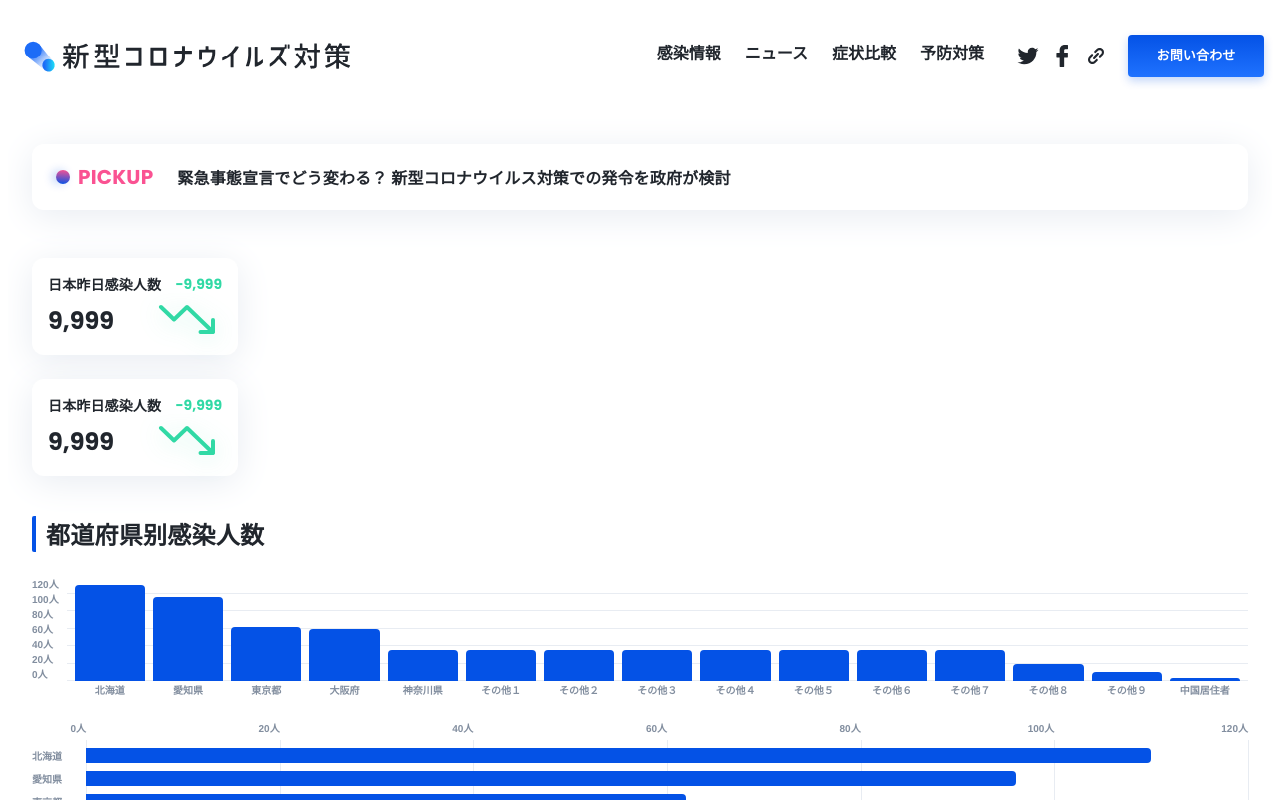
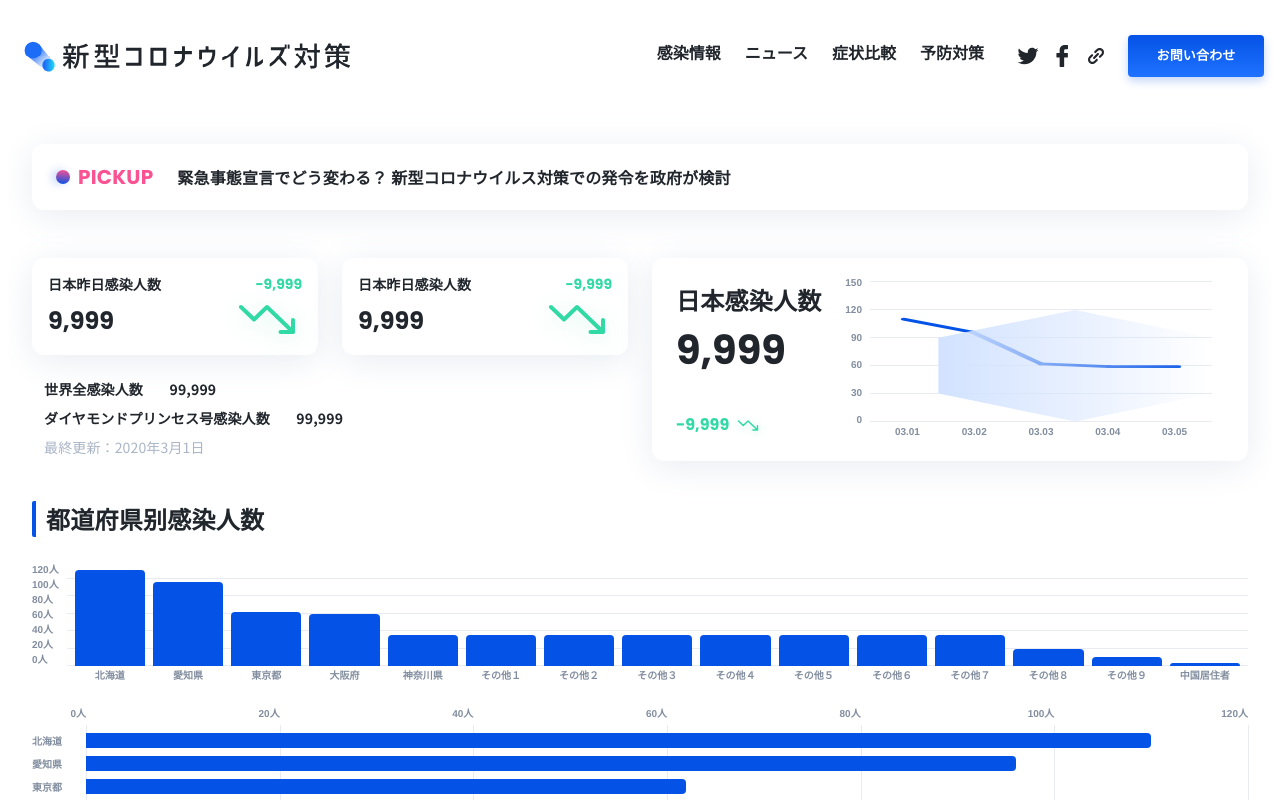
Before and after one commit to nikoloside/BitValley.COVID-19, a Vue app: page /#/ in a window 1280 px wide. Shown: the top 800 px of the page. Built offline with nearby package versions, Linux system fonts and the light colour scheme.

Commit message:
折线图部分完成

```diff
--- a/src/components/DashBoardLarge.vue
+++ b/src/components/DashBoardLarge.vue
@@ -1,23 +1,90 @@
 <template>
-  <div id="DashBoardMedium" class="wrap-shadow">
-    <div class="wrap-dashboard flex-container-spacebetween flex-direction-column">
-      <div class="DashBoardUpper flex-container-spacebetween">
+    <div id="DashBoardLarge" class="wrap-shadow">
+        <div class="wrap-dashboard flex-container-spacebetween">
+            <div class="DashBoardLeft flex-container-spacebetween flex-direction-column">
                 <div class="DashBoardTitle">
                     {{ BoardTitle }}
                 </div>
+                <div class="DashBoardNumberBlack">
+                    {{ normalizeTotalPersons }}
+                </div>
+
+                <div class="DashBoardDiff flex-container-start">
                     <div
                     class="DashBoardNumberColor"
                     v-bind:style="{ 'color': `${ diffColor }` }"
                     >
-          {{ signedDiffPersons }}
-        </div>
-      </div>
-      <div class="DashBoardDowner flex-container-spacebetween">
-        <div class="DashBoardNumberBlack">
-          {{ signedTotalPersons }}
+                        {{ normalizeDiffPersons }}
                     </div>
                     <div class="DashBoardIcon">
                         <img :src="diffIcon">
+                    </div>
+                </div>
+            </div>
+
+            <div class="DashBoardRight">
+
+                <!-- 縦軸 -->
+                <div class="unit-group">
+                    <div class="unit"
+                    v-for="unit in units" v-bind:key="unit"
+                    v-bind:style="{ height: `${100 / unitCount+3 }%` }"
+                    >
+                        {{ unit }}
+                    </div>
+                </div>
+
+                <!-- グラフの内部 -->
+                <div class="graph-wrapper">
+                    <!-- グラフの掛け線 -->
+                    <div
+                        class="unit-line"
+                        v-for="bottom in lineBottoms"
+                        v-bind:key="bottom"
+                        v-bind:style="{ bottom }"
+                    />
+
+                    <!-- データの描画空間 -->
+                    <div class="infect-data-group">
+                        <svg
+                        width='100%'
+                        height='100%'
+                        viewBox="0 0 100 100"
+                        preserveAspectRatio="none"
+                        >
+                            <line
+                            v-for="(infectFromData, index) in infectFromDatas"
+                            v-bind:key="index"
+                            :x1="`${50 / infectDatas.length * (1 + index * 2)}`"
+                            :y1="`${100 - infectFromData / units[0] * 100}`"
+                            :x2="`${50 / infectDatas.length * (3 + index * 2)}`"
+                            :y2="`${100 - infectDatas[index + 1].count / units[0] * 100}`"
+                            style="stroke:#0452E6;" stroke-linecap="round" stroke-width="2" />
+
+                            <defs>
+                                <linearGradient id="grad1">
+                                    <stop offset="0%" stop-color="#D2E2FF"/>
+                                    <stop offset="100%" stop-color="#D2E2FF" stop-opacity="0" />
+                                </linearGradient>
+                            </defs>
+                            <polygon classe="infect-data-line"
+                            points="60,20 100,40 100,80 60,100 20,80 20,40" fill="url(#grad1)" />
+                        </svg>
+                    </div>
+
+                </div>
+
+                <div/>
+
+                <!-- 横軸 -->
+                <div class="infect-label-group">
+                    <div class="infect-label"
+                        v-for="infectData in infectDatas"
+                        v-bind:key="infectData.date"
+                        v-bind:style="{ width: `${100 / infectDatas.length}%` }"
+                    >
+                        {{infectData.date}}
+                    </div>
                 </div>
             </div>
         </div>
@@ -30,21 +97,44 @@ import decreaseIcon from '../assets/image/decrease.svg';
 import equalizeIcon from '../assets/image/equalize.svg';
 
 export default {
-  name: 'DashBoardMedium',
+  name: 'DashBoardLarge',
   data() {
     return {
-      BoardTitle: '日本昨日感染人数',
+      BoardTitle: '日本感染人数',
       TotalPersons: 9999,
       DiffPersons: -9999,
 
+      unitCount: 6,
+      infectDatas: [
+        {
+          date: '03.01',
+          count: 110,
+        },
+        {
+          date: '03.02',
+          count: 96,
+        },
+        {
+          date: '03.03',
+          count: 62,
+        },
+        {
+          date: '03.04',
+          count: 59,
+        },
+        {
+          date: '03.05',
+          count: 59,
+        },
+      ],
     };
   },
   computed: {
-    signedTotalPersons() {
+    normalizeTotalPersons() {
       const { TotalPersons } = this;
       return TotalPersons.toLocaleString();
     },
-    signedDiffPersons() {
+    normalizeDiffPersons() {
       const { DiffPersons } = this;
       let sign = '';
       if (DiffPersons > 0) {
@@ -74,6 +164,26 @@ export default {
       // eslint-disable-next-line global-require
       return equalizeIcon;
     },
+    step() {
+      const { infectDatas, unitCount } = this;
+      const counts = infectDatas.map(({ count }) => count);
+      const maxCount = Math.max(...counts);
+
+      return Math.ceil(maxCount / (unitCount - 1) / 10) * 10;
+    },
+    lineBottoms() {
+      const { unitCount } = this;
+      // eslint-disable-next-line no-mixed-operators
+      return [...Array(unitCount).keys()].map(i => `${i * 100 / (unitCount - 1)}%`);
+    },
+    units() {
+      const { unitCount, step } = this;
+      return [...Array(unitCount).keys()].map(i => i * step).reverse();
+    },
+    infectFromDatas() {
+      const { infectDatas } = this;
+      return [...Array(infectDatas.length - 1).keys()].map(i => infectDatas[i].count);
+    },
   },
 };
 </script>
@@ -82,52 +192,128 @@ export default {
 <style  lang="scss" scoped>
 @import "@/commons/_variables.scss";
 
-#DashBoardMedium {
+#DashBoardLarge {
     display: flex;
     background-color: $color-background;
     border-radius: 12px;
     min-width: 206px;
-    height: 97px;
+    width: 100%;
+    height: 203px;
+    margin: 0 12px;
+
+    @media (max-width: $breakpoint-sp) {
+        height: 275px;
+    }
 
     .wrap-dashboard {
         width: 100%;
-        padding: 16px 16px;
+        padding: 24px 24px;
     }
 
-    .DashBoardUpper {
-        width: 100%;
-        height: 21px;
+    .DashBoardLeft {
+        height: 100%;
+        align-items: flex-start;
+        margin-right: 16px;
 
         .DashBoardTitle {
-            @include noto-font-001em(14px, bold);
+            @include noto-font-001em(24px, bold);
             color: $color-black;
+            text-align: left;
+            width: 152px;
         }
+
+        .DashBoardNumberBlack {
+            @include poppins-font(40px, bold);
+            color: $color-black;
+            position: relative;
+            top: -16px;
+        }
+
+        .DashBoardDiff {
+
             .DashBoardNumberColor {
-            @include poppins-font(14px, bold);
-            align-items: right;
+                @include poppins-font(16px, bold);
                 color: $color-pink;
             }
+
+            .DashBoardIcon {
+                width: 38px;
+                height: 24px;
+                img {
+                    width: 100%;
+                    height: auto
                 }
-    .DashBoardDowner {
+            }
+
+        }
+    }
+
+    .DashBoardRight {
+        max-width: 385px;
         width: 100%;
-        height: 36px;
+        height: 100%;
+        display: grid;
+        grid-template-rows: 90% 24px;
+        grid-template-columns:  18px  90%;
+        gap: 4px 8px;
 
-        .DashBoardNumberBlack {
-            @include poppins-font(24px, bold);
+        .unit-group {
+            text-align: left;
+            font-weight: bold;
+            font-size: 10px;
+            color: $color-gray;
+
+            .unit {
+                text-align: right;
+                position:relative;
+                top: -5px;
+            }
+        }
+
+        .graph-wrapper {
+            position: relative;
+            width: 100%;
+        }
+
+        .unit-line {
+            height: 1px;
+            background-color: $color-palegray;
+            position: absolute;
+            right: 0;
+            left: 0;
+        }
+
+        .infect-data-group {
+            position: absolute;
+            width: 100%;
+            height: 100%;
+        }
+
+        .infect-data-line {
+            background: linear-gradient(180deg, #D2E2FF 0%, rgba(210, 226, 255, 0) 100%);
+        }
+
+        .infect-column {
+            position: absolute;
+            left: 4px;
+            right: 4px;
+            bottom: 0;
+            background-color: $color-navy;
+            border-radius: 4px 4px 0px 0px;
+        }
+
+        .infect-label-group {
+            padding: 0 4px;
             display: flex;
-            color: $color-black;
         }
-        $IconWidth: 58px;
-        $IconHeight: 36px;
-        .DashBoardIcon {
-            width: $IconWidth;
-            height: $IconHeight;
-            //background-position: center;
-            img {
-                position: relative;
-                top: -$IconHeight/2;
-                left: -$IconWidth/2;
-            }
+
+        .infect-label {
+            font-weight: bold;
+            font-size: 10px;
+            color: $color-gray;
+            text-align: center;
+            padding: 0 4px;
+            line-height: 1.1;
         }
     }
 }
--- a/src/components/DashBoardMedium.vue
+++ b/src/components/DashBoardMedium.vue
@@ -9,12 +9,12 @@
           class="DashBoardNumberColor"
           v-bind:style="{ 'color': `${ diffColor }` }"
         >
-          {{ signedDiffPersons }}
+          {{ normalizeDiffPersons }}
         </div>
       </div>
       <div class="DashBoardDowner flex-container-spacebetween">
         <div class="DashBoardNumberBlack">
-          {{ signedTotalPersons }}
+          {{ normalizeTotalPersons }}
         </div>
         <div class="DashBoardIcon">
             <img :src="diffIcon">
@@ -40,11 +40,11 @@ export default {
     };
   },
   computed: {
-    signedTotalPersons() {
+    normalizeTotalPersons() {
       const { TotalPersons } = this;
       return TotalPersons.toLocaleString();
     },
-    signedDiffPersons() {
+    normalizeDiffPersons() {
       const { DiffPersons } = this;
       let sign = '';
       if (DiffPersons > 0) {
@@ -87,7 +87,9 @@ export default {
     background-color: $color-background;
     border-radius: 12px;
     min-width: 206px;
+    width: 100%;
     height: 97px;
+    margin: 0 12px;
 
     .wrap-dashboard {
         width: 100%;
--- a/src/toppage/covid19_top.vue
+++ b/src/toppage/covid19_top.vue
@@ -50,6 +50,8 @@ export default {
 @import "@/commons/_variables.scss";
 #wrap {
   background-color : #fff;
+  // 先对应 960 和 1280 之间，等增加样式之后统一加@ media 的tag
+  // 基本所有的component样式都是能默认自适应的
   min-width: 960px;
   max-width: 1280px;
   overflow: hidden;
--- a/src/toppage/sections/covid19_infect_number.vue
+++ b/src/toppage/sections/covid19_infect_number.vue
@@ -1,8 +1,22 @@
 <template>
   <div id="covid19-infect-number">
-    <div class="infect-number-left">
+    <div class="infect-number-left flex-container-start">
       <DashBoardMedium></DashBoardMedium>
       <DashBoardMedium></DashBoardMedium>
+    </div>
+    <div class="infect-number-right flex-container-start">
+      <DashBoardLarge></DashBoardLarge>
+    </div>
+    <div class="infect-number-text flex-container-start flex-direction-column">
+      <div class="infect-number-text-bold">
+        世界全感染人数&nbsp;&nbsp;&nbsp;&nbsp;&nbsp;&nbsp;&nbsp;&nbsp;{{normalizeWorldNum}}
+      </div>
+      <div class="infect-number-text-bold">
+        ダイヤモンドプリンセス号感染人数&nbsp;&nbsp;&nbsp;&nbsp;&nbsp;&nbsp;&nbsp;&nbsp;{{normalizeDiamondNum}}
+      </div>
+      <div class="infect-number-text-gray">
+        最終更新：{{updatedate}}
+      </div>
     </div>
   </div>
 </template>
@@ -19,8 +33,20 @@ export default {
   },
   data() {
     return {
-      msg: '这里是日本各地的感染情报的页面',
+      worldInfectNum: 99999,
+      diamondInfectNum: 99999,
+      updatedate: '2020年3月1日',
     };
+  },
+  computed: {
+    normalizeWorldNum() {
+      const { worldInfectNum } = this;
+      return worldInfectNum.toLocaleString();
+    },
+    normalizeDiamondNum() {
+      const { diamondInfectNum } = this;
+      return diamondInfectNum.toLocaleString();
+    },
   },
 };
 </script>
@@ -31,5 +57,35 @@ export default {
 
 #covid19-infect-number {
   display: flex;
+  padding: 24px 12px;
+  height: 203px;
+
+  .infect-number-left {
+    align-items: start;
+    width: 50%;
+  }
+
+  .infect-number-right {
+    align-items: start;
+    width: 50%;
+  }
+
+
+  .infect-number-text {
+    text-align: left;
+    align-items: flex-start;
+    position: absolute;
+    padding-left: 24px;
+    padding-top: 121px;
+
+    .infect-number-text-bold {
+      @include noto-font-001em(14px, bold);
+      margin-bottom: 8px;
+    }
+    .infect-number-text-gray {
+      @include noto-font-001em(14px, normal);
+      color: $color-lightgray;
+    }
+  }
 }
 </style>
```
Also changed, not shown: src/commons/_variables.scss (+4 -5 lines), src/assets/image/equalize.svg, 1 other file (tests, documents, lock files or other folders). Lines whose indentation alone changed are shown as unchanged.
